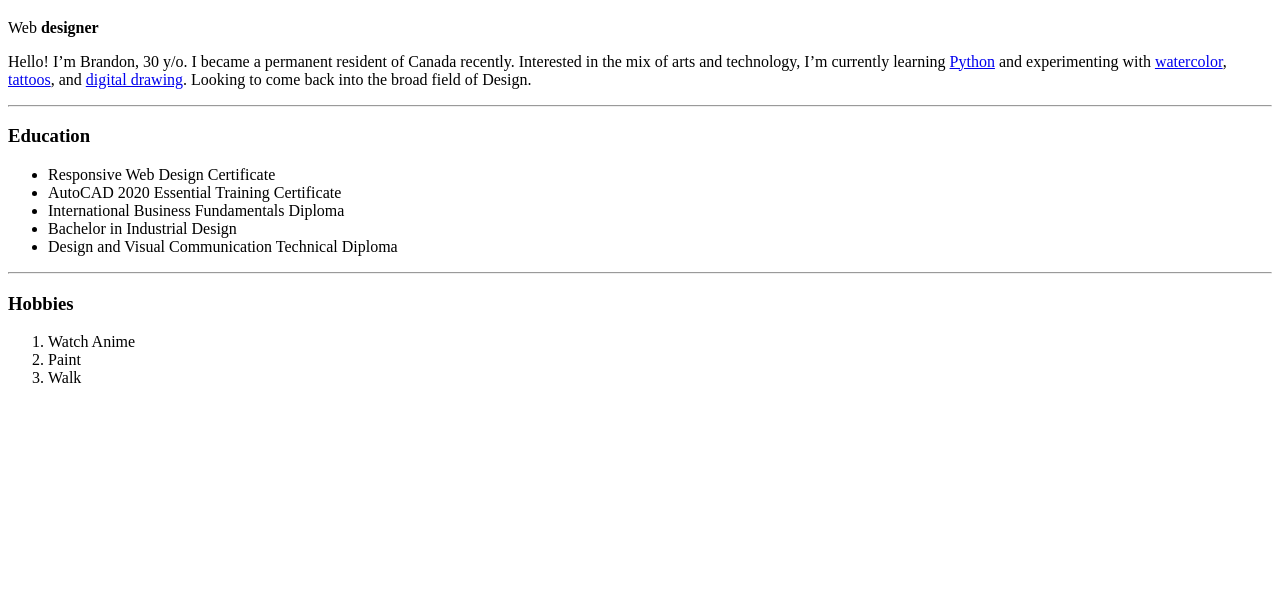
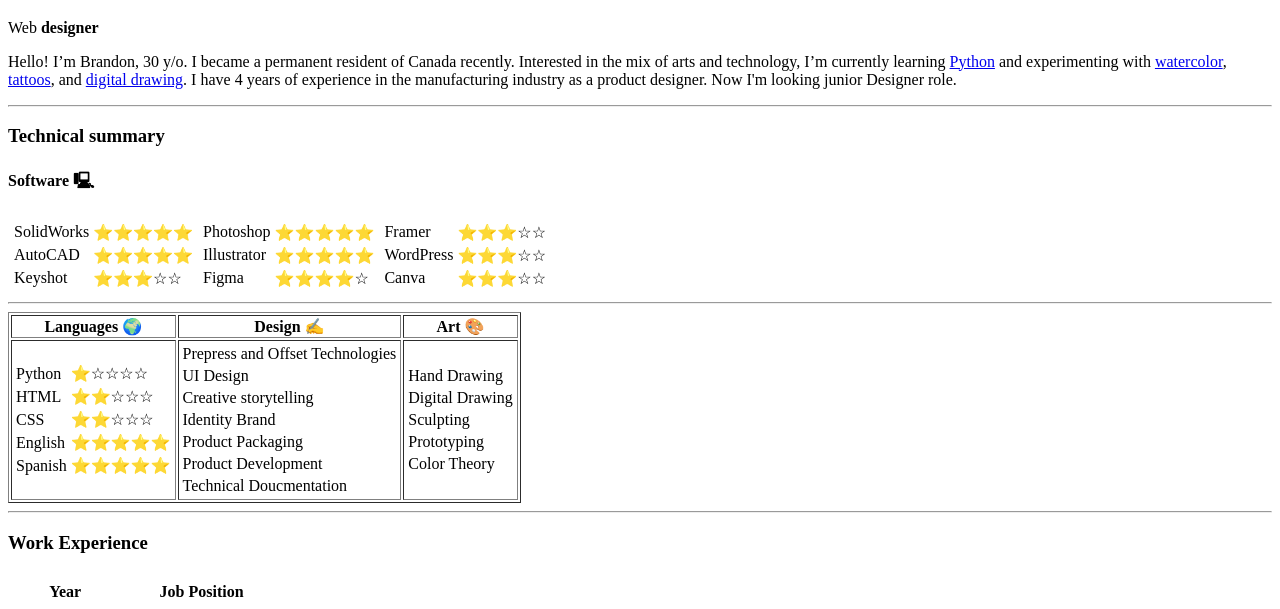
Before and after one commit to BAmaya666/cv, a plain HTML site: page index.html in a window 1280 px wide. Shown: the part 340-949 px from the top of the page. Before the commit the page ends 800 px from the top, so only its background shows below. Drawn offline with Linux system fonts and the light colour scheme.

Commit message:
Update cv info
add tables and lists

```diff
--- a/index.html
+++ b/index.html
@@ -9,7 +9,162 @@
 	<img src="Brandon Amaya photo.jpg" alt="Brandon Amaya" width="200">
 	<h1>Brandon Amaya</h1>
 	<p></em>Web <strong>designer</strong></em></p>
-	<p>Hello! I’m Brandon, 30 y/o. I became a permanent resident of Canada recently. Interested in the mix of arts and technology, I’m currently learning <a href="https://www.youtube.com/watch?v=zOeBEYQRExM">Python</a> and experimenting with <a href="https://brandonamaya.framer.ai/hobbies">watercolor</a>, <a href="https://brandonamaya.framer.ai/hobbies">tattoos</a>, and <a href="https://brandonamaya.framer.ai/hobbies">digital drawing</a>. Looking to come back into the broad field of Design.</p>
+	<p>Hello! I’m Brandon, 30 y/o. I became a permanent resident of Canada recently. Interested in the mix of arts and technology, I’m currently learning <a href="https://www.youtube.com/watch?v=zOeBEYQRExM">Python</a> and experimenting with <a href="https://brandonamaya.framer.ai/hobbies">watercolor</a>, <a href="https://brandonamaya.framer.ai/hobbies">tattoos</a>, and <a href="https://brandonamaya.framer.ai/hobbies">digital drawing</a>. I have 4 years of experience in the manufacturing industry as a product designer. Now I'm looking junior Designer role.</p>
+	<hr>
+	<h3>Technical summary</h3>
+	<h4>Software 🖳</h4>
+	<table>
+		<tr>
+			<td>
+				<table>
+					<tr>
+						<td>SolidWorks</td>
+						<td>⭐⭐⭐⭐⭐</td>
+					</tr>
+					<tr>
+						<td>AutoCAD</td>
+						<td>⭐⭐⭐⭐⭐</td>
+					</tr>
+					<tr>
+						<td>Keyshot</td>
+						<td>⭐⭐⭐☆☆</td>
+					</tr>
+				</table>
+			</td>
+			<td>
+				<table>
+					<tr>
+						<td>Photoshop</td>
+						<td>⭐⭐⭐⭐⭐</td>
+					</tr>
+					<tr>
+						<td>Illustrator</td>
+						<td>⭐⭐⭐⭐⭐</td>
+					</tr>
+					<tr>
+						<td>Figma</td>
+						<td>⭐⭐⭐⭐☆</td>
+					</tr>
+				</table>
+			</td>
+			<td>
+				<table>
+					<tr>
+						<td>Framer</td>
+						<td>⭐⭐⭐☆☆</td>
+					</tr>
+					<tr>
+						<td>WordPress</td>
+						<td>⭐⭐⭐☆☆</td>
+					</tr>
+					<tr>
+						<td>Canva</td>
+						<td>⭐⭐⭐☆☆</td>
+					</tr>
+				</table>
+			</td>
+		</tr>
+	</table>
+<hr>
+	<table border=1px>
+		<thead>
+			<th>Languages 🌍</th>
+			<th>Design ✍️</th>
+			<th>Art 🎨</th>
+		</thead>
+		<tr>
+			<td>
+				<table>
+
+					<tr>
+						<td>Python</td>
+						<td>⭐☆☆☆☆</td>
+					</tr>
+					<tr>
+						<td>HTML</td>
+						<td>⭐⭐☆☆☆</td></tr>
+					<tr>
+						<td>CSS</td>
+						<td>⭐⭐☆☆☆</td>
+					</tr>
+					<tr>
+						<td>English</td>
+						<td>⭐⭐⭐⭐⭐</td>
+					</tr>
+					<tr>
+						<td>Spanish</td>
+						<td>⭐⭐⭐⭐⭐</td>
+					</tr>
+				</table>
+			</td>
+			<td>
+				<table>
+
+					<tr>
+						<td>Prepress and Offset Technologies</td>
+					</tr>
+					<tr>
+						<td>UI Design</td>
+					</tr>
+					<tr>
+						<td>Creative storytelling</td>
+					</tr>
+					<tr>
+						<td>Identity Brand</td>
+					</tr>
+					<tr>
+						<td>Product Packaging</td>
+					</tr>
+					<tr>
+						<td>Product Development</td>
+					</tr>
+					<tr>
+						<td>Technical Doucmentation</td>
+					</tr>
+				</table>
+			</td>
+			<td>
+				<table>
+
+					<tr>
+						<td>Hand Drawing</td>
+					</tr>
+					<tr>
+						<td>Digital Drawing</td>
+					</tr>
+					<tr>
+						<td>Sculpting</td>
+					</tr>
+					<tr>
+						<td>Prototyping</td>
+					</tr>
+					<tr>
+						<td>Color Theory</td>
+					</tr>
+				</table>
+			</td>
+		</tr>
+	</table>
+	<hr>
+	<h3>Work Experience</h3>
+
+	<table cellspacing=10px>
+		<thead>
+			<th>Year</th>
+			<th>Job Position</th>
+		</thead>
+		<tbody>
+			<tr>
+				<td>2021 - Present</td>
+				<td>Kitchen Manager</td>
+			</tr>
+			<tr>
+				<td>2024</td>
+				<td>Volunteer Web Designer</td>
+			</tr>
+		</tbody>
+	</table>
+
 	<hr>
 	<h3>Education</h3>
 	<ul>
@@ -20,11 +175,7 @@
 		<li>Design and Visual Communication Technical Diploma</li>
 	</ul>
 	<hr>
-	<h3>Hobbies</h3>
-	<ol>
-		<li>Watch Anime</li>
-		<li>Paint</li>
-		<li>Walk</li>
+	<a href="Hobbies.html">My Hobbies</a> <a href="Contact.html">Contact me</a>
 	</ol>
 </body>
 
```
Also changed, not shown: Contact.html (added, +25 -0 lines), Hobbies.html (added, +17 -0 lines).
